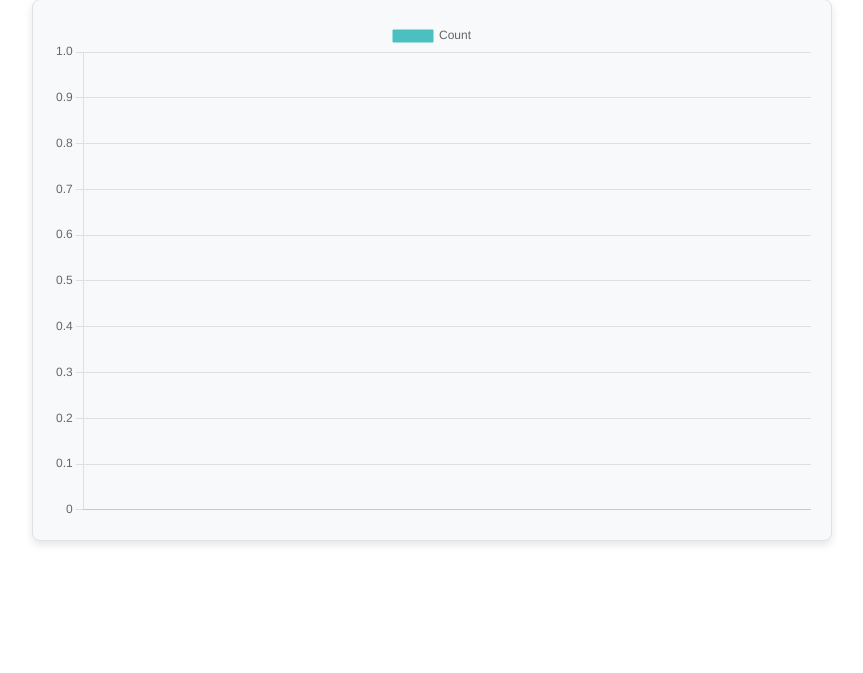
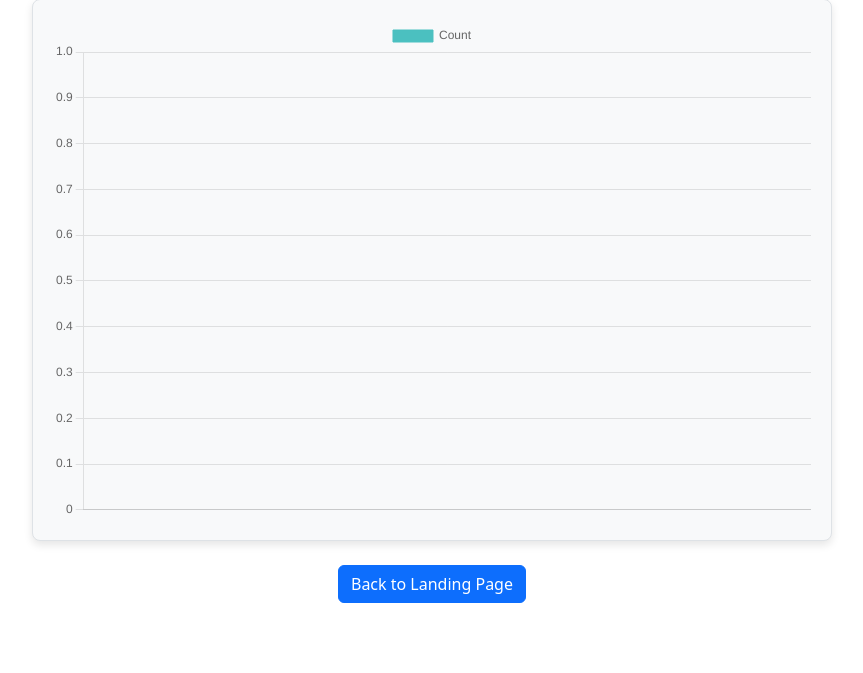
Before and after one commit to jxxyx/INF2006-BigData_Project, a Django app: page /task1/ in a window 1280 px wide. Shown: the part 127-800 px from the top of the page, without its empty margins (208-1071 px from the left). Run offline with Django 5.2, Linux system fonts and the light colour scheme; data that the repository does not hold is empty.

Commit message:
Feat: Back to landing page button to allow ease of navigation

```diff
--- a/CloudInterface/myapp/templates/task1.html
+++ b/CloudInterface/myapp/templates/task1.html
@@ -17,6 +17,9 @@
         <h1>Task 1: Airline Data Visualization</h1>
         <div class="chart-container">
             <canvas id="barChart"></canvas>
+        </div>
+        <div class="mt-4">
+            <a href="{% url 'landing_page' %}" class="btn btn-primary">Back to Landing Page</a>
         </div>
     </div>
 
--- a/CloudInterface/myapp/templates/task2.html
+++ b/CloudInterface/myapp/templates/task2.html
@@ -18,6 +18,9 @@
 
         <!-- Dynamically create a chart container for each airline -->
         <div id="charts-container" class="row">
+        </div>
+        <div class="mt-4">
+            <a href="{% url 'landing_page' %}" class="btn btn-primary">Back to Landing Page</a>
         </div>
     </div>
 
--- a/CloudInterface/myapp/templates/task3.html
+++ b/CloudInterface/myapp/templates/task3.html
@@ -17,6 +17,9 @@
         <h1>Task 3: Country Data Visualization</h1>
         <div class="chart-container">
             <canvas id="horizontalBarChart"></canvas>
+        </div>
+        <div class="mt-4">
+            <a href="{% url 'landing_page' %}" class="btn btn-primary">Back to Landing Page</a>
         </div>
     </div>
 
--- a/CloudInterface/myapp/templates/task4.html
+++ b/CloudInterface/myapp/templates/task4.html
@@ -17,6 +17,9 @@
         <h1>Task 4: Channel Trust Scores Visualization</h1>
         <div class="chart-container">
             <canvas id="stackedBarChart"></canvas>
+        </div>
+        <div class="mt-4">
+            <a href="{% url 'landing_page' %}" class="btn btn-primary">Back to Landing Page</a>
         </div>
     </div>
 
--- a/CloudInterface/myapp/templates/task5_high.html
+++ b/CloudInterface/myapp/templates/task5_high.html
@@ -13,7 +13,7 @@
     <script src="https://cdn.jsdelivr.net/npm/chart.js"></script>
 </head>
 <body>
-    <div class="container text-center my-5">
+    <div class="container text-center">
         <h1>Task 5 High: Sentiment Analysis Visualization</h1>
         <div class="chart-container">
             <canvas id="pieChart"></canvas>
@@ -21,7 +21,11 @@
         <div class="accuracy-container">
             <h3>Overall Accuracy: {{ accuracy|floatformat:2 }}%</h3>
         </div>
+        <div class="mt-4">
+            <a href="{% url 'landing_page' %}" class="btn btn-primary">Back to Landing Page</a>
+        </div>
     </div>
+
 
     <script>
         document.addEventListener('DOMContentLoaded', function() {
--- a/CloudInterface/myapp/templates/task5_low.html
+++ b/CloudInterface/myapp/templates/task5_low.html
@@ -20,6 +20,9 @@
         </div>
         <div class="accuracy-container">
             <h3>Overall Accuracy: {{ accuracy|floatformat:2 }}%</h3>
+        </div>
+        <div class="mt-4">
+            <a href="{% url 'landing_page' %}" class="btn btn-primary">Back to Landing Page</a>
         </div>
     </div>
 
```
